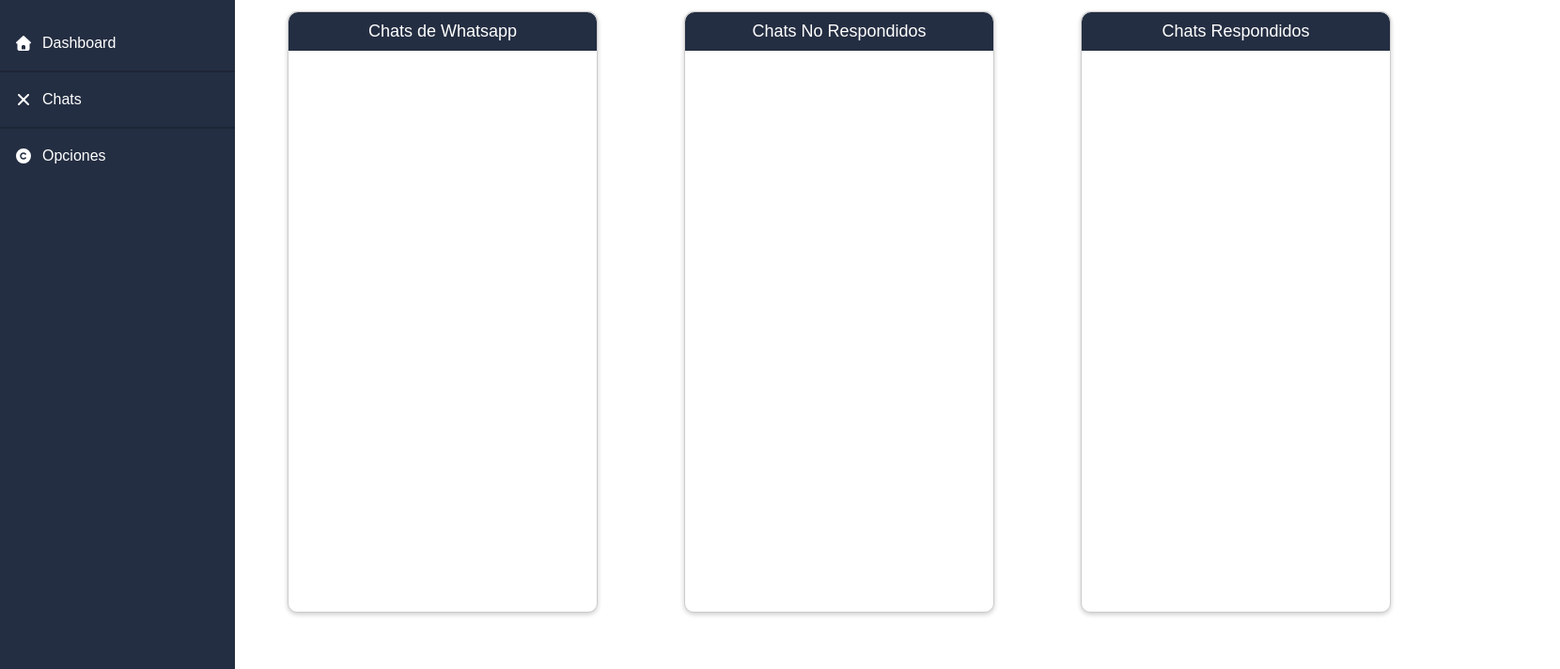
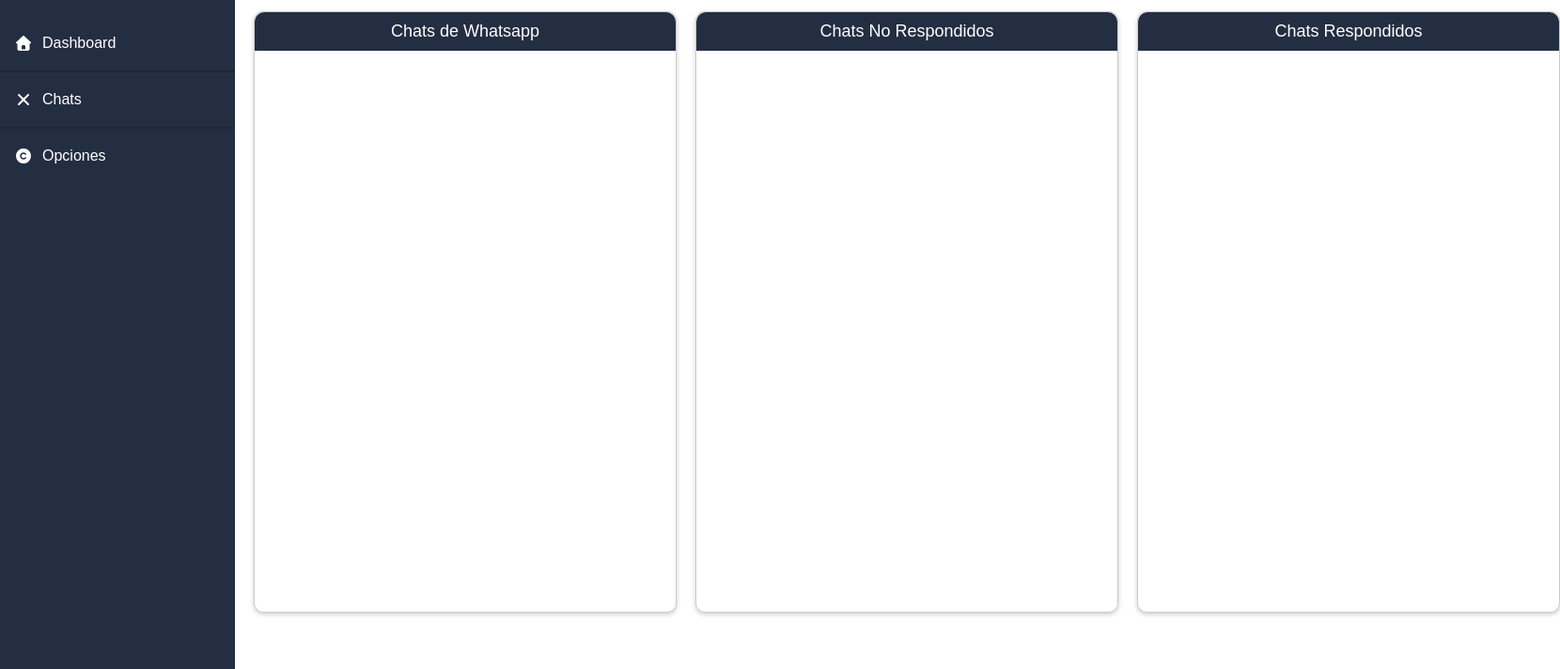
Before and after one commit to millerbermeo/chats, a plain HTML site: page index.html in a window 1536 px wide. Shown: the part 88-800 px from the top of the page at 94% size, 1660 px wide, since content can reach past the window. Drawn offline with Linux system fonts and the light colour scheme; no server answers.

Commit message:
full screen

```diff
--- a/estilos/chats.css
+++ b/estilos/chats.css
@@ -351,6 +351,13 @@ h1 {
     margin-top: 5px;
 }
 
+@media only screen and (min-width: 1300px) {
+
+    .chat-container {
+        width: 450px;
+    }
+}
+
 @media only screen and (max-width: 900px) {
 
     .dashboard-main {
```
